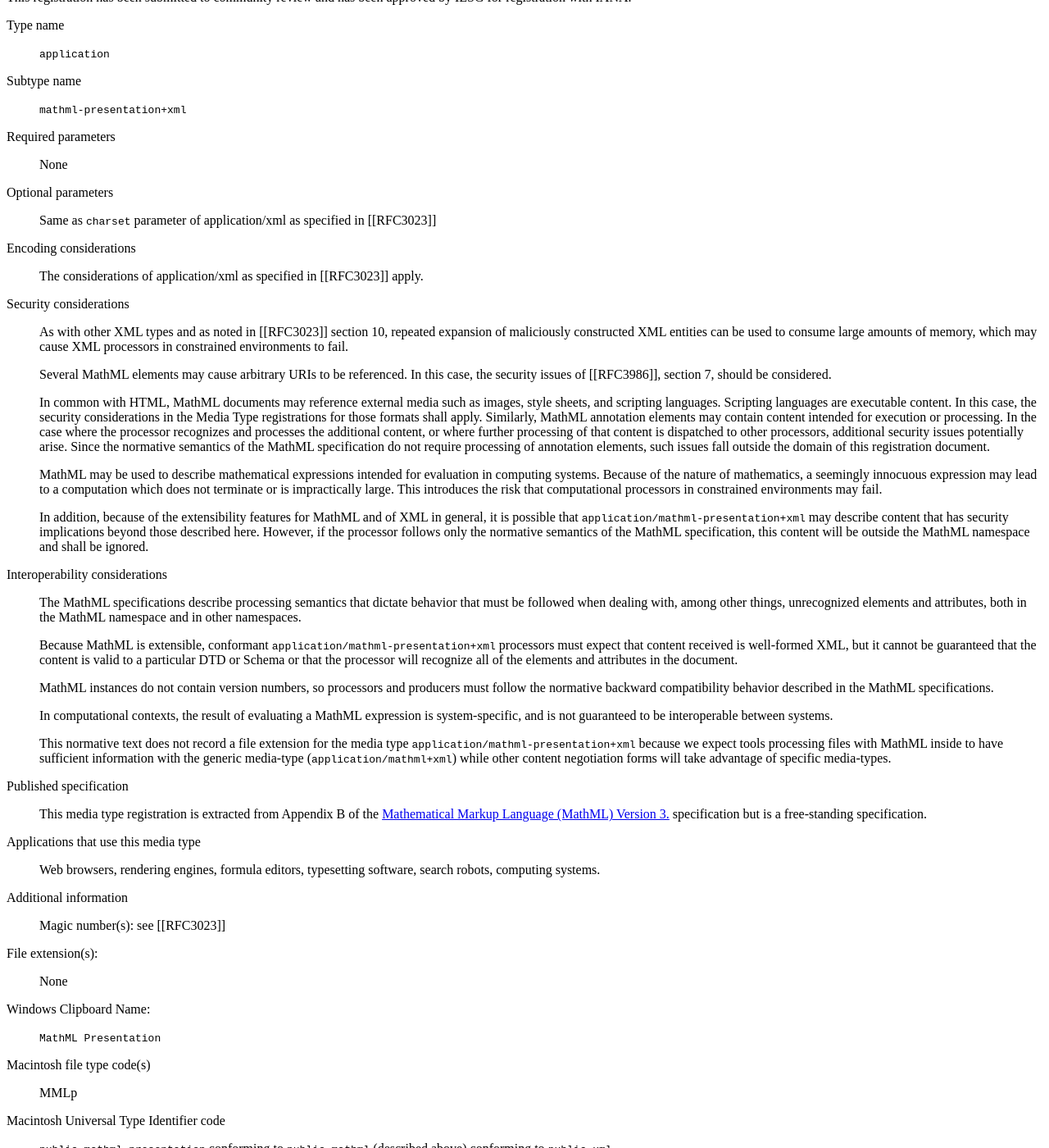
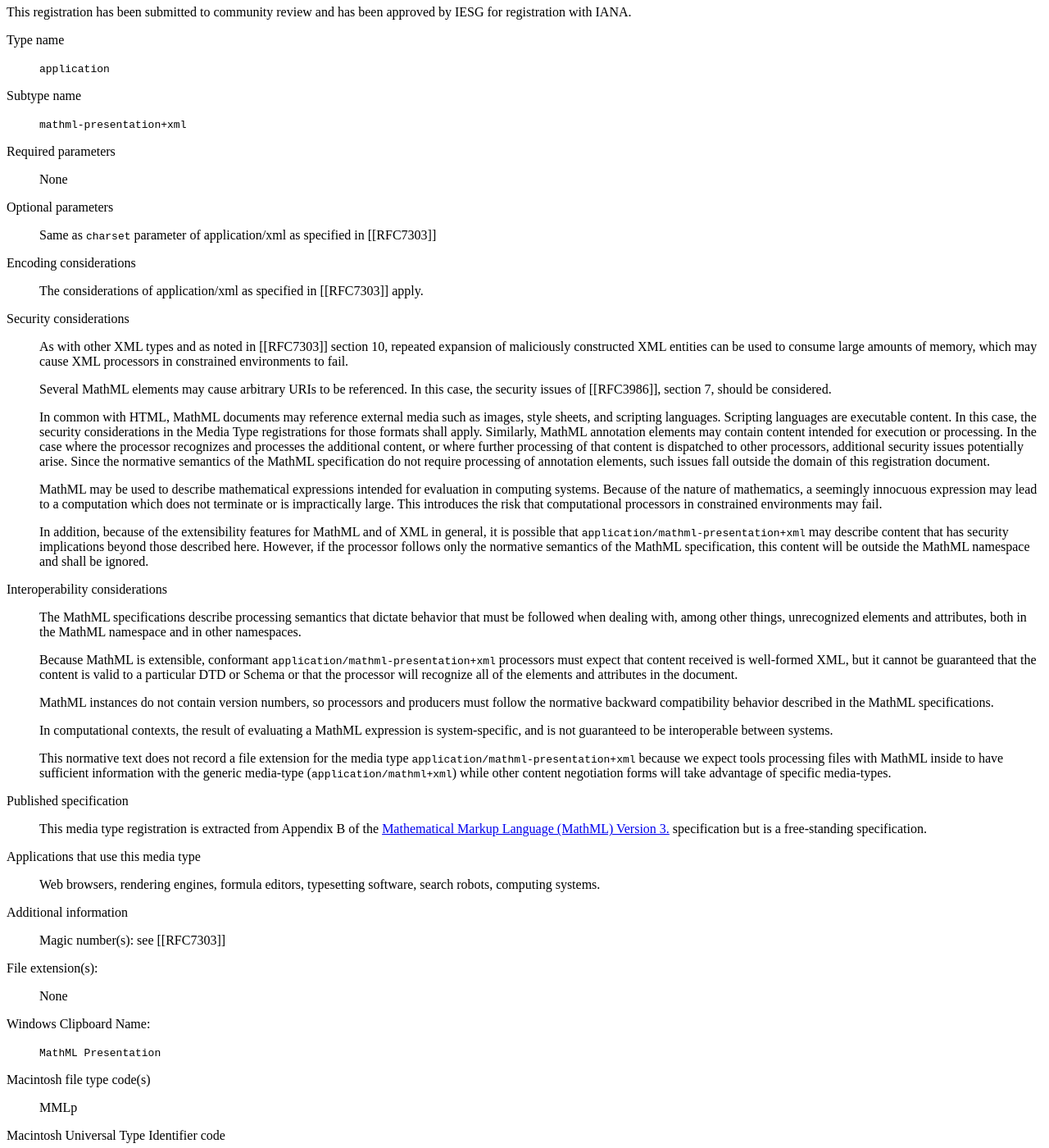
Before and after one commit to w3c/mathml-docs, a Jekyll site: the page mathml-media-types/index.html, which Jekyll copies as it is, in a window 1280 px wide and 1400 px high, scrolled down 2442 px. Shown: the whole window at 82% size. Built offline with Jekyll 4.4.1, drawn with Linux system fonts in a browser that asks for light colours; some of the changed text lies outside the part shown.

Commit message:
Addressing comments on #38:
- all references to RFC3023 are entirely replaced by references to RFC7303 which is a proposed standard that obsoletes 3023
- the reference to the media-types-list and to the registration procedure are now informative bibliographic references

Thus, there is no more the pointing to an old RFC that mentions an old MathML registration.
And there is more clarity on the web-pages that show our registrations.

```diff
--- a/mathml-media-types/index.html
+++ b/mathml-media-types/index.html
@@ -229,20 +192,20 @@ var respecConfig = {
       <dt>Optional parameters</dt>
       <dd>
         <p>Same as <code>charset</code> parameter of
-          <code>application/xml</code> as specified in [[RFC3023]]</p>
+          <code>application/xml</code> as specified in [[RFC7303]]</p>
       </dd>
 
       <dt>Encoding considerations</dt>
       <dd>
         <p>The encoding considerations of <code>application/xml</code> as specified in
-          [[RFC3023]] apply.</p>
+          [[RFC7303]] apply.</p>
 
       </dd>
 
       <dt>Security considerations</dt>
       <dd>
 
-        <p>As with other XML types and as noted in [[RFC3023]] section 10,
+        <p>As with other XML types and as noted in [[RFC7303]] section 10,
           repeated expansion of maliciously constructed XML entities can be used
           to consume large amounts of memory, which may cause XML processors in
           constrained environments to fail.</p>
@@ -315,7 +278,7 @@ var respecConfig = {
 
       <dt>Additional information</dt>
       <dd>
-        <p>Magic number(s): see [[RFC3023]]</p>
+        <p>Magic number(s): see [[RFC7303]]</p>
       </dd>
 
       <dt>File extension(s):</dt>
@@ -389,20 +352,20 @@ var respecConfig = {
       <dt>Optional parameters</dt>
       <dd>
         <p>Same as <code>charset</code> parameter of
-          application/xml as specified in [[RFC3023]]</p>
+          application/xml as specified in [[RFC7303]]</p>
       </dd>
 
       <dt>Encoding considerations</dt>
       <dd>
         <p>The considerations of application/xml as specified in
-          [[RFC3023]] apply.</p>
+          [[RFC7303]] apply.</p>
 
       </dd>
 
       <dt>Security considerations</dt>
       <dd>
 
-        <p>As with other XML types and as noted in [[RFC3023]] section 10,
+        <p>As with other XML types and as noted in [[RFC7303]] section 10,
           repeated expansion of maliciously constructed XML entities can be used
           to consume large amounts of memory, which may cause XML processors in
           constrained environments to fail.</p>
@@ -483,7 +446,7 @@ var respecConfig = {
 
       <dt>Additional information</dt>
       <dd>
-        <p>Magic number(s): see [[RFC3023]]</p>
+        <p>Magic number(s): see [[RFC7303]]</p>
       </dd>
 
       <dt>File extension(s):</dt>
@@ -559,20 +522,20 @@ var respecConfig = {
       <dt>Optional parameters</dt>
       <dd>
         <p>Same as <code>charset</code> parameter of
-          <code>application/xml</code> as specified in [[RFC3023]]</p>
+          <code>application/xml</code> as specified in [[RFC7303]]</p>
       </dd>
 
       <dt>Encoding considerations</dt>
       <dd>
         <p>The encoding considerations of <code>application/xml</code> as specified in
-          [[RFC3023]] apply.</p>
+          [[RFC7303]] apply.</p>
 
       </dd>
 
       <dt>Security considerations</dt>
       <dd>
 
-        <p>As with other XML types and as noted in [[RFC3023]] section 10,
+        <p>As with other XML types and as noted in [[RFC7303]] section 10,
           repeated expansion of maliciously constructed XML entities can be used
           to consume large amounts of memory, which may cause XML processors in
           constrained environments to fail.</p>
@@ -651,7 +614,7 @@ var respecConfig = {
 
       <dt>Additional information</dt>
       <dd>
-        <p>Magic number(s): see [[RFC3023]]</p>
+        <p>Magic number(s): see [[RFC7303]]</p>
       </dd>
 
       <dt>File extension(s):</dt>
```
Also changed, not shown: other parts of mathml-media-types/index.html (+21 -58 lines).
